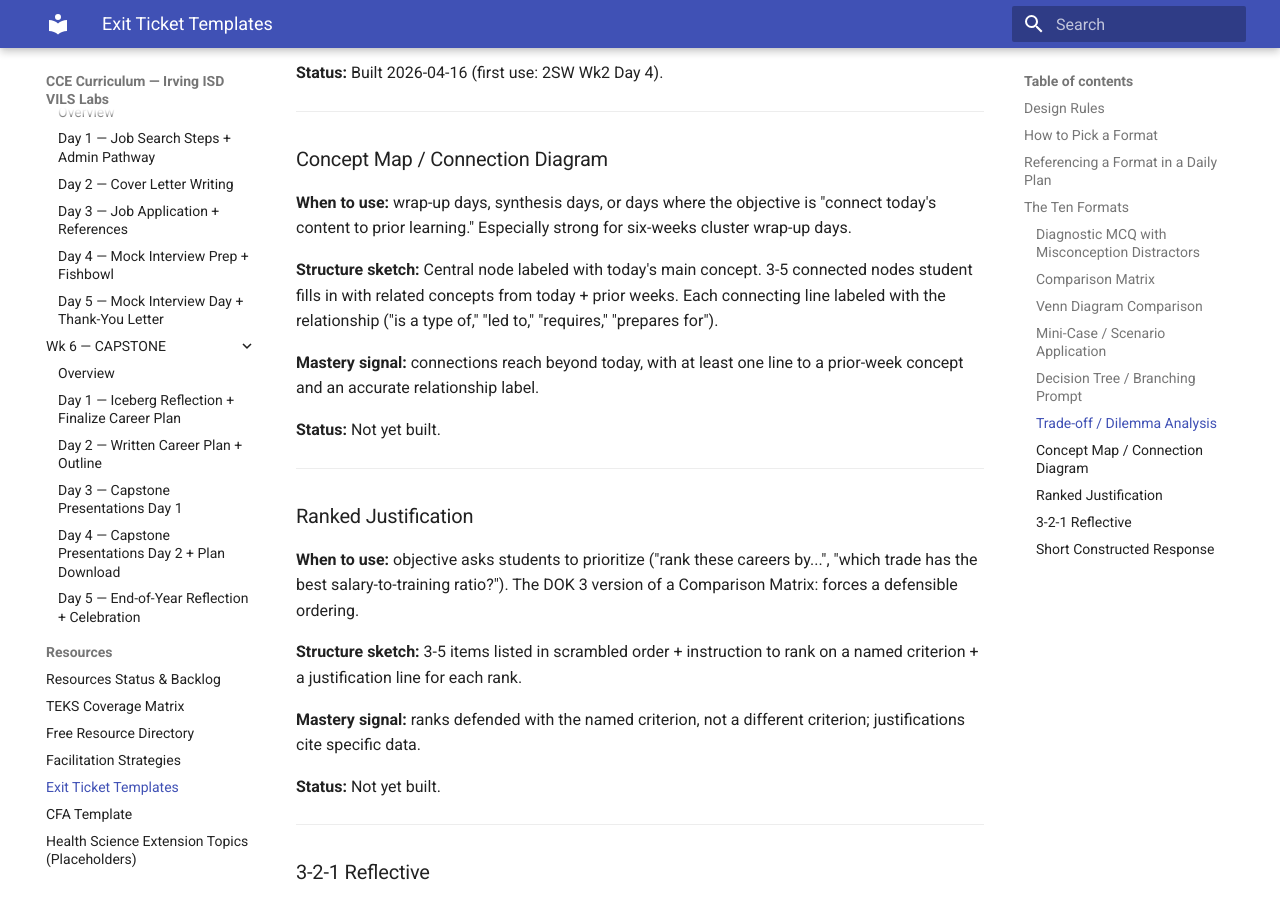
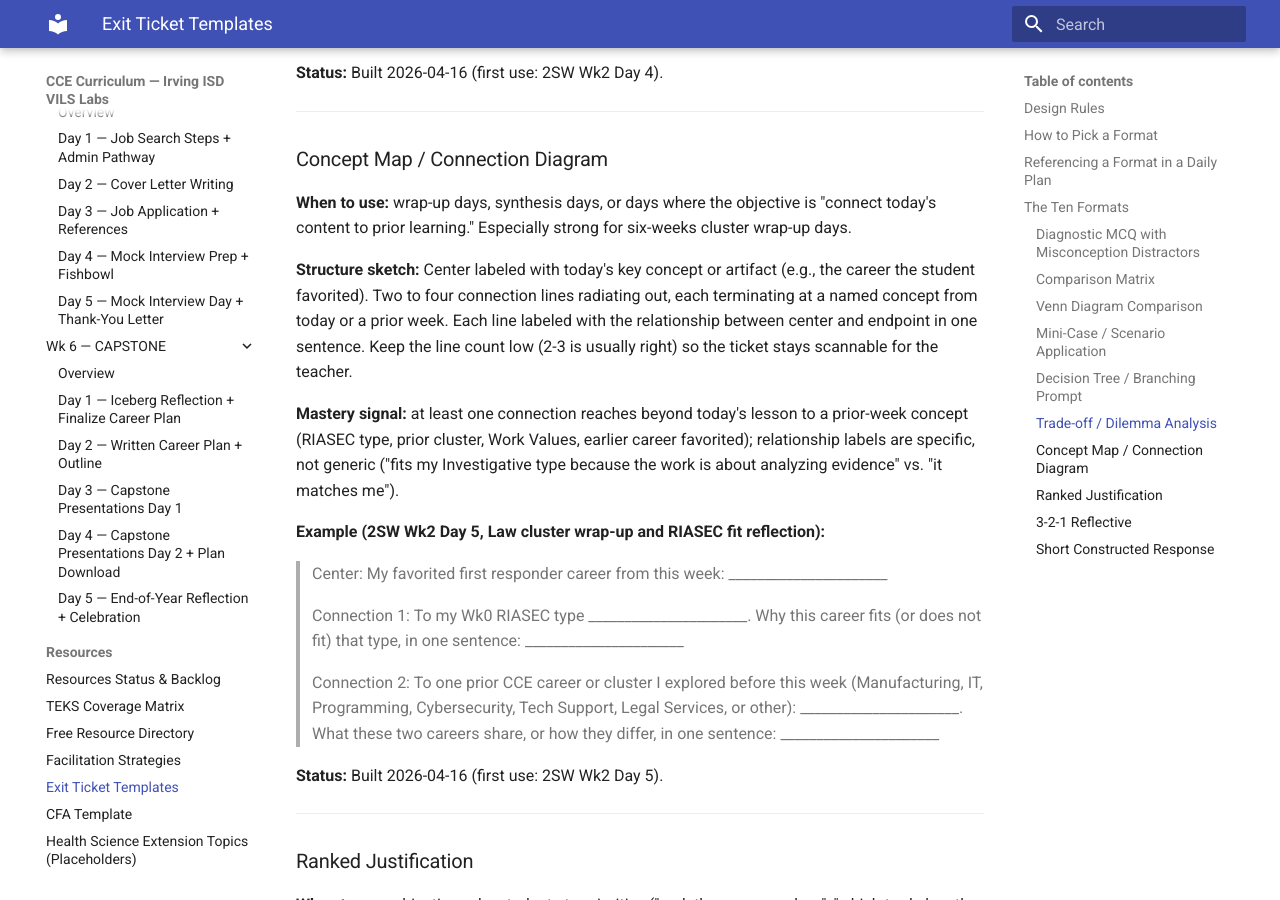
Before and after one commit to elbrielle/cce-curriculum, an MkDocs documentation site: the page built from docs/resources/exit-ticket-templates.md, in a window 1280 px wide and 900 px high, scrolled down 7300 px. Built offline with MkDocs 1.6.1 and Material for MkDocs 9.7.7, drawn with Linux system fonts in a browser that asks for light colours; the version menu is left out.

Commit message:
2SW Wk2 Day 5 exit ticket: Concept Map format
Rewrote Day 5 exit ticket (Law cluster wrap-up / RIASEC fit
reflection day) from a short sentence stem to a Concept Map with
two labeled connections. Mastery check: can the student connect
their favorited first responder career to (a) their Wk0 RIASEC
type and (b) a prior CCE cluster they explored, with specific
relationship reasoning on each connection?

Day 5 is a wrap-up day, so the Concept Map fit is natural: the
objective explicitly asks students to "reflect on which first
responder career fits personal RIASEC type." The format forces
that reflection plus a cross-cluster comparison.

Fifth and final production template build for this week.

Day 5 timing 50 min -> 51 min (exit ticket 2 min -> 3 min).

Week-wide variety check: 5 distinct formats across 5 days (Mini-
Case, Diagnostic MCQ, Decision Tree, Trade-off Analysis, Concept
Map). Comfortably clears the ">=3 distinct formats per week" rule.

Preservation loop clean.

```diff
--- a/docs/resources/exit-ticket-templates.md
+++ b/docs/resources/exit-ticket-templates.md
@@ -256,11 +256,19 @@ in the first 15 minutes, and why:
 
 **When to use:** wrap-up days, synthesis days, or days where the objective is "connect today's content to prior learning." Especially strong for six-weeks cluster wrap-up days.
 
-**Structure sketch:** Central node labeled with today's main concept. 3-5 connected nodes student fills in with related concepts from today + prior weeks. Each connecting line labeled with the relationship ("is a type of," "led to," "requires," "prepares for").
+**Structure sketch:** Center labeled with today's key concept or artifact (e.g., the career the student favorited). Two to four connection lines radiating out, each terminating at a named concept from today or a prior week. Each line labeled with the relationship between center and endpoint in one sentence. Keep the line count low (2-3 is usually right) so the ticket stays scannable for the teacher.
 
-**Mastery signal:** connections reach beyond today, with at least one line to a prior-week concept and an accurate relationship label.
+**Mastery signal:** at least one connection reaches beyond today's lesson to a prior-week concept (RIASEC type, prior cluster, Work Values, earlier career favorited); relationship labels are specific, not generic ("fits my Investigative type because the work is about analyzing evidence" vs. "it matches me").
 
-**Status:** Not yet built.
+**Example (2SW Wk2 Day 5, Law cluster wrap-up and RIASEC fit reflection):**
+
+> Center: My favorited first responder career from this week: ______________________
+>
+> Connection 1: To my Wk0 RIASEC type ______________________. Why this career fits (or does not fit) that type, in one sentence: ______________________
+>
+> Connection 2: To one prior CCE career or cluster I explored before this week (Manufacturing, IT, Programming, Cybersecurity, Tech Support, Legal Services, or other): ______________________. What these two careers share, or how they differ, in one sentence: ______________________
+
+**Status:** Built 2026-04-16 (first use: 2SW Wk2 Day 5).
 
 ---
 
```
Also changed, not shown: docs/2sw/wk2-law-enforcement-emt/day5.md (+8 -2 lines).
